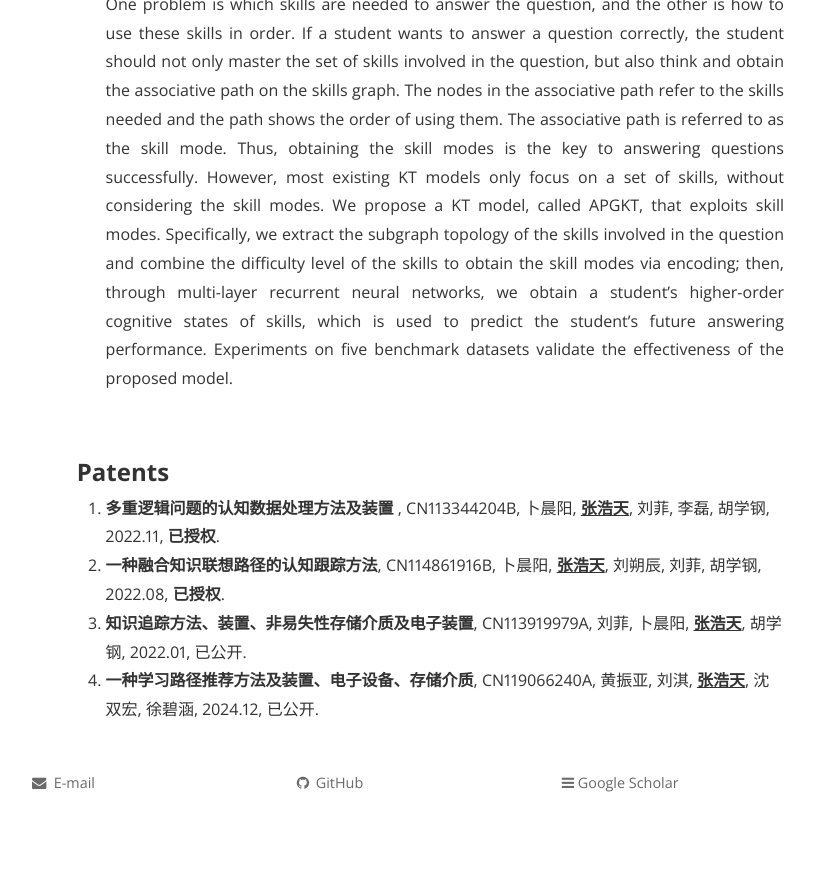
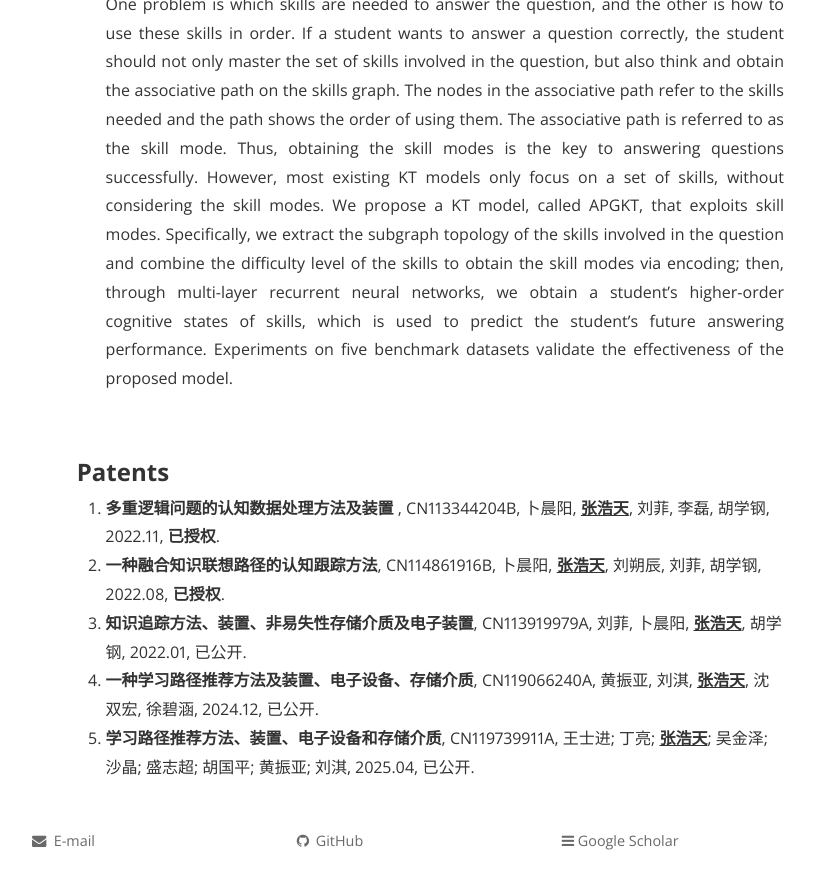
Before and after one commit to sosweetzhang/sosweetzhang.github.io, a Jekyll site: the page built from research.html, in a window 1280 px wide and 900 px high, scrolled down 4173 px. Shown: the top 889 px of the window, without its empty margins (224-1039 px from the left). Built offline with Jekyll 4.4.1, drawn with Linux system fonts in a browser that asks for light colours; nearby versions of some CDN libraries; comment, search, counter and statistics services are not loaded; a style sheet for code colours, icons or effects is not loaded; before the commit the page ends 5016 px from its top, so only the background shows below that.

Commit message:
Update research.html

```diff
--- a/research.html
+++ b/research.html
@@ -59,4 +59,5 @@ permalink: /research/
     <li><strong> 一种融合知识联想路径的认知跟踪方法</strong>, CN114861916B, 卜晨阳, <u><b>张浩天</b></u>, 刘朔辰, 刘菲, 胡学钢, 2022.08, <b>已授权</b>.</li>
     <li><strong> 知识追踪方法、装置、非易失性存储介质及电子装置</strong>, CN113919979A, 刘菲, 卜晨阳, <u><b>张浩天</b></u>, 胡学钢, 2022.01, 已公开.</li>
     <li><strong> 一种学习路径推荐方法及装置、电子设备、存储介质</strong>, CN119066240A, 黄振亚, 刘淇, <u><b>张浩天</b></u>, 沈双宏, 徐碧涵, 2024.12, 已公开.</li>
+    <li><strong> 学习路径推荐方法、装置、电子设备和存储介质</strong>, CN119739911A, 王士进; 丁亮; <u><b>张浩天</b></u>; 吴金泽; 沙晶; 盛志超; 胡国平; 黄振亚; 刘淇, 2025.04, 已公开.</li>
 </ol>
```
